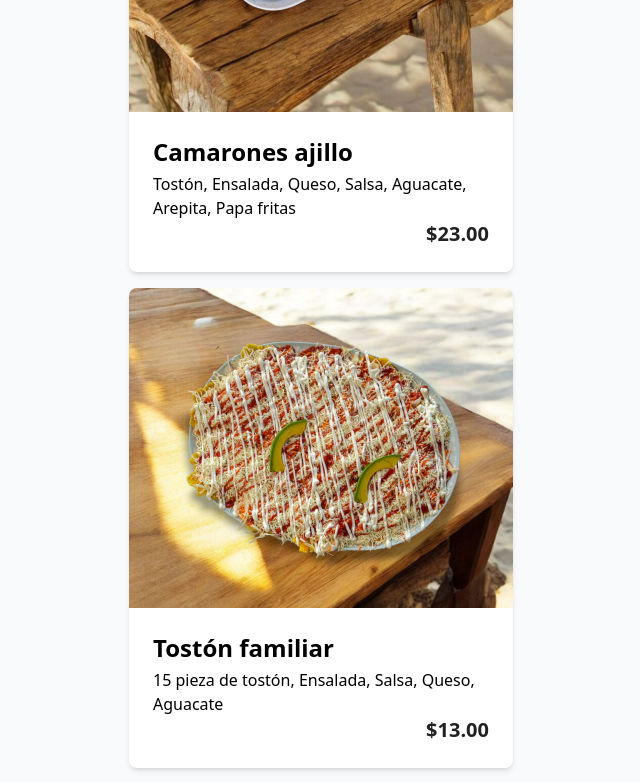
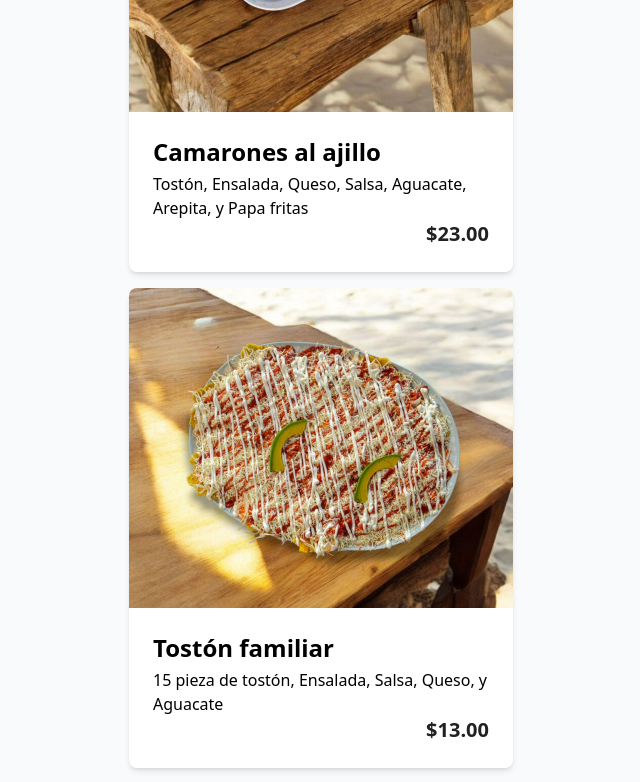
Before and after one commit to Michael-Liendo/kiosco-el-acuario, a React (Vite) app: page / in a window 1280 px wide. Shown: the part 1960-2742 px from the top of the page, without its empty margins (319-959 px from the left). Built offline with nearby package versions, Linux system fonts and the light colour scheme.

Commit message:
feat: update menu item descriptions for consistency and clarity

```diff
--- a/src/data/menu.ts
+++ b/src/data/menu.ts
@@ -7,7 +7,8 @@ export interface MenuItem {
 export const menu: MenuItem[] = [
 	{
 		title: "Empanadas",
-		description: "Cazón, Camarón, Mechada, Pollo, Molida, Salchichas, Queso",
+		description:
+			"Cazón, Camarón, Mechada, Pollo, Molida, Salchichas, Queso y Plátano con queso",
 		price: 2.5,
 		image: "empanadas.jpg",
 	},
@@ -25,58 +26,58 @@ export const menu: MenuItem[] = [
 		image: "cervezas.jpg",
 	},
 	{
-		title: "Camarones ajillo",
+		title: "Camarones al ajillo",
 		description:
-			"Tostón, Ensalada, Queso, Salsa, Aguacate, Arepita, Papa fritas",
+			"Tostón, Ensalada, Queso, Salsa, Aguacate, Arepita, y Papa fritas",
 		price: 23,
 		image: "camarones-ajillo.jpg",
 	},
 
 	{
 		title: "Tostón familiar",
-		description: "15 pieza de tostón, Ensalada, Salsa, Queso, Aguacate",
+		description: "15 pieza de tostón, Ensalada, Salsa, Queso, y Aguacate",
 		price: 13,
 		image: "toston-familiar.jpg",
 	},
 	{
 		title: "Combo de roncador",
 		description:
-			"Tostón, Ensalada, Queso, Salsa, Aguacate, Arepita, Papa frita",
+			"Tostón, Ensalada, Queso, Salsa, Aguacate, Arepita, y Papa frita",
 		price: 17,
 		image: "combo-roncador.jpg",
 	},
 	{
 		title: "Pargo frito",
 		description:
-			"Tostón, Ensalada, Queso, Salsa, Aguacate, Arepita, Papa frita",
+			"Tostón, Ensalada, Queso, Salsa, Aguacate, Arepita, y Papa frita",
 		price: 18,
 		image: "pargo-frito.jpg",
 	},
 	{
 		title: "Fosforera",
 		description:
-			"Camarones, Calamar, pepitona, Pulpo, Mejillón, Jaiba, Almeja, Vaquita, Arepitas",
+			"Camarones, Calamar, pepitona, Pulpo, Mejillón, Jaiba, Almeja, Vaquita, y Arepitas",
 		price: 15,
 		image: "fosforera.jpg",
 	},
 	{
 		title: "Camarones rebosado",
 		description:
-			"Tostón, Ensalada, Queso, Aguacate, Arepita, Papa frita, Salsa tártara",
+			"Tostón, Ensalada, Queso, Aguacate, Arepita, Papa frita, y Salsa tártara",
 		price: 20,
 		image: "camarones-rebosado.jpg",
 	},
 	{
 		title: "Deditos de pescado",
 		description:
-			"Tostón, Ensalada, Queso, Aguacate, Arepita, Papa frita, Salsa tártara",
+			"Tostón, Ensalada, Queso, Aguacate, Arepita, Papa frita, y Salsa tártara",
 		price: 18,
 		image: "deditos-pescado.jpg",
 	},
 	{
 		title: "Medregal",
 		description:
-			"Tostón, Ensalada, Queso, Salsa, Aguacate, Arepita, Papa frita",
+			"Tostón, Ensalada, Queso, Salsa, Aguacate, Arepita, y Papa frita",
 		price: 16,
 		image: "medregal.jpg",
 	},
@@ -84,14 +85,14 @@ export const menu: MenuItem[] = [
 	{
 		title: "Mixto de camarón y calamar",
 		description:
-			"Tostón, Ensalada, Queso, Salsa, Aguacate, Arepita, Papa frita, salsa tártara",
+			"Tostón, Ensalada, Queso, Salsa, Aguacate, Arepita, Papa frita, y Salsa tártara",
 		price: 23,
 		image: "mixto.jpg",
 	},
 	{
 		title: "Rueda Carite",
 		description:
-			"Ajillo, Tostón, Ensalada, Queso, Salsa, Aguacate, Arepita, Papa frita",
+			"Ajillo, Tostón, Ensalada, Queso, Salsa, Aguacate, Arepita, y Papa frita",
 		image: "rueda-carite.jpg",
 		price: 16,
 	},
```
